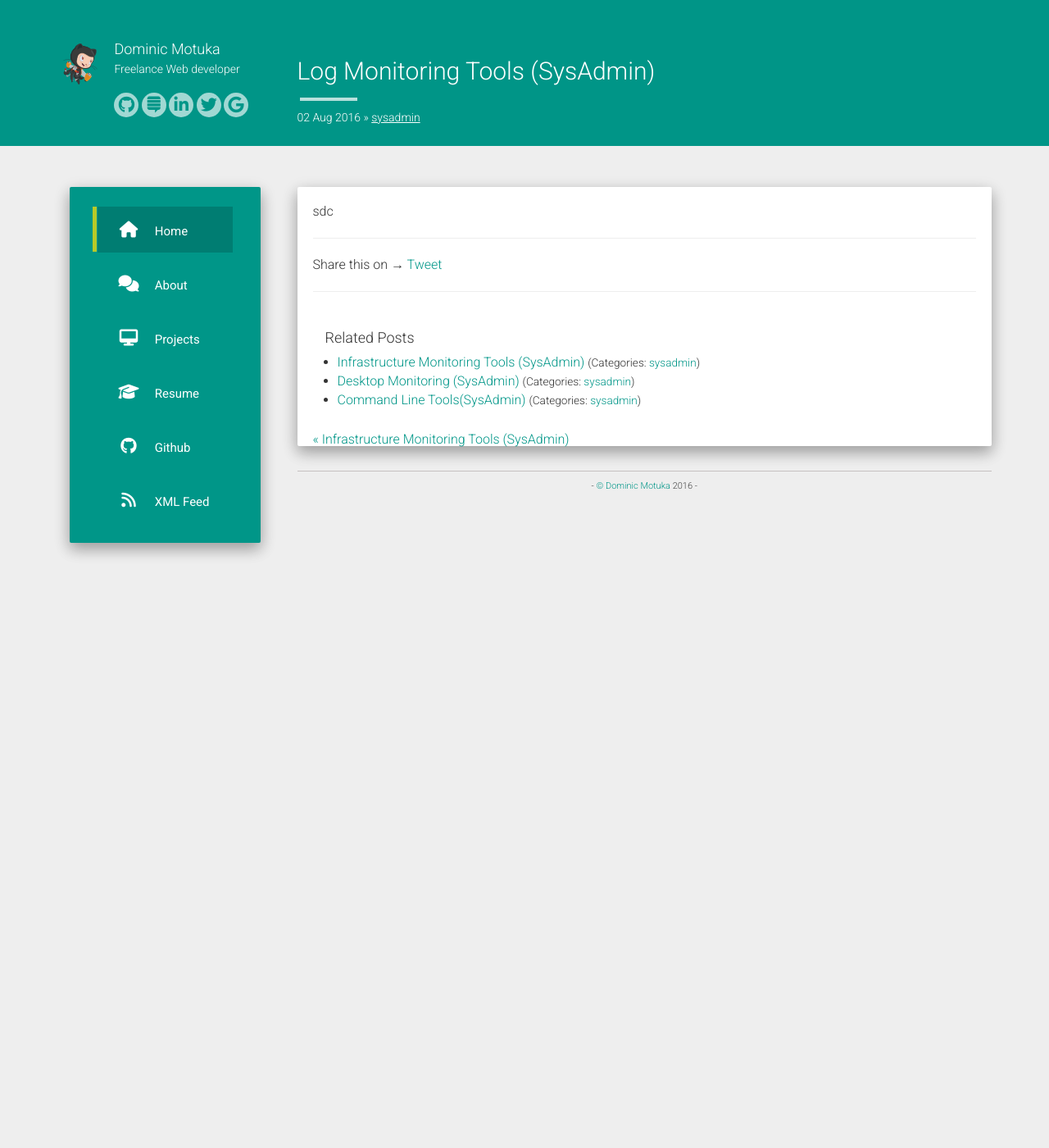
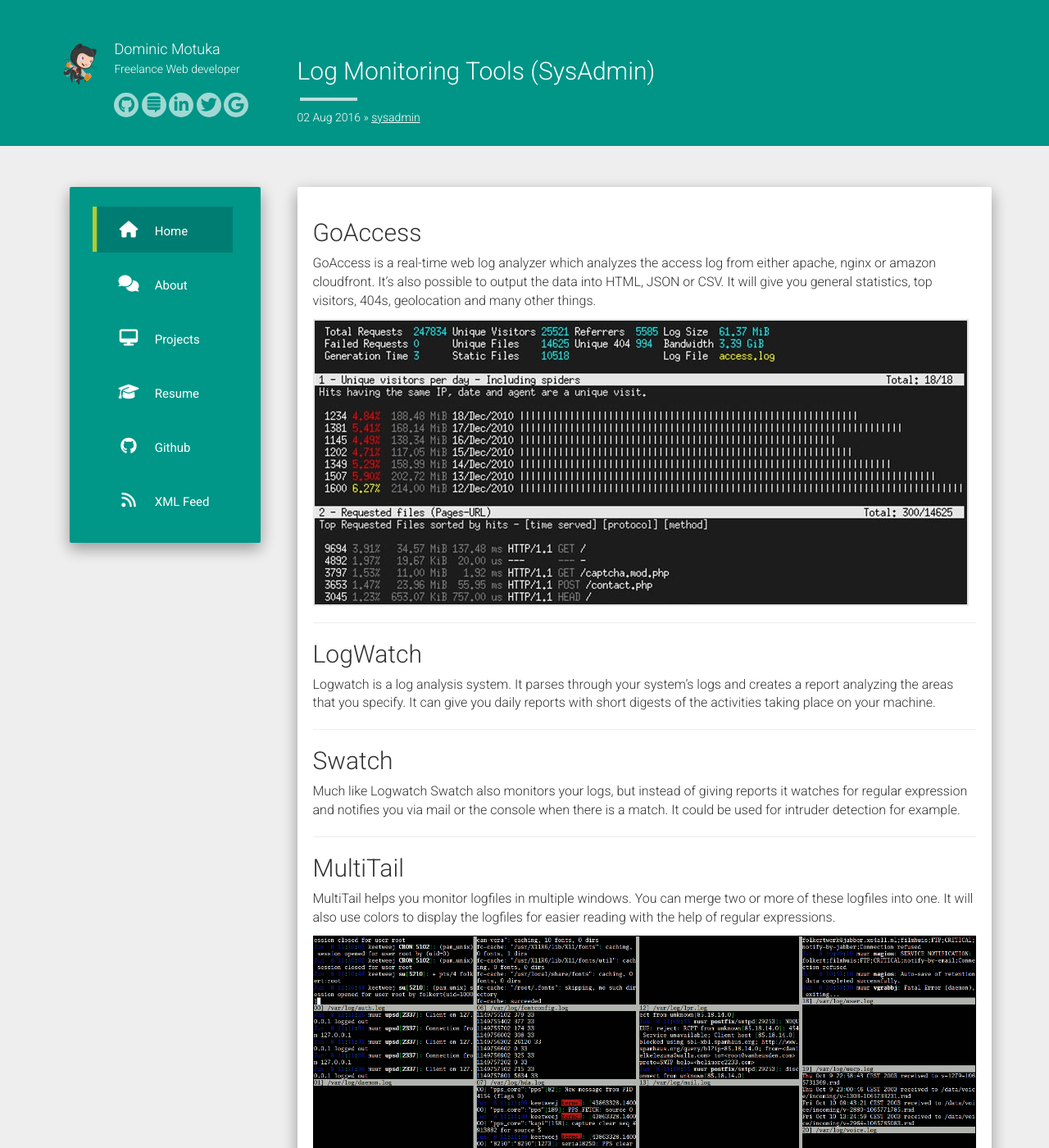
Before and after one commit to daumie/blog, a Jekyll site: the page built from _posts/2016-08-02-log-monitoring-tools.md, in a window 1280 px wide and 1400 px high. Shown: the whole window at 82% size. Built offline with Jekyll 4.4.1, drawn with Linux system fonts in a browser that asks for light colours; nearby versions of some CDN libraries; comment, search, counter and statistics services are not loaded.

Commit message:
add post on log monitoring tools

```diff
--- a/_posts/2016-08-02-log-monitoring-tools.md
+++ b/_posts/2016-08-02-log-monitoring-tools.md
@@ -4,4 +4,31 @@ title: Log Monitoring Tools (SysAdmin)
 date:   2016-08-02 08:50:39
 categories: sysadmin
 ---
-sdc
+
+## GoAccess
+
+GoAccess is a real-time web log analyzer which analyzes the access log from either apache, nginx or amazon cloudfront. It’s also possible to output the data into HTML, JSON or CSV. It will give you general statistics, top visitors, 404s, geolocation and many other things.
+
+![goaccess](/assets/img/logging_tools/goaccess.png)
+
+---
+
+## LogWatch
+
+Logwatch is a log analysis system. It parses through your system’s logs and creates a report analyzing the areas that you specify. It can give you daily reports with short digests of the activities taking place on your machine.
+
+---
+
+## Swatch
+
+Much like Logwatch Swatch also monitors your logs, but instead of giving reports it watches for regular expression and notifies you via mail or the console when there is a match. It could be used for intruder detection for example.
+
+---
+
+## MultiTail
+
+MultiTail helps you monitor logfiles in multiple windows. You can merge two or more of these logfiles into one. It will also use colors to display the logfiles for easier reading with the help of regular expressions.
+
+![multitail](/assets/img/logging_tools/multitail.png)
+
+---
```
Also changed, not shown: assets/img/logging_tools/goaccess.jpg (renamed from assets/img/log_monitoring/goaccess.jpg), assets/img/logging_tools/goaccess.png (renamed from assets/img/log_monitoring/goaccess.png), assets/img/logging_tools/multitail.png (renamed from assets/img/log_monitoring/multitail.png).
